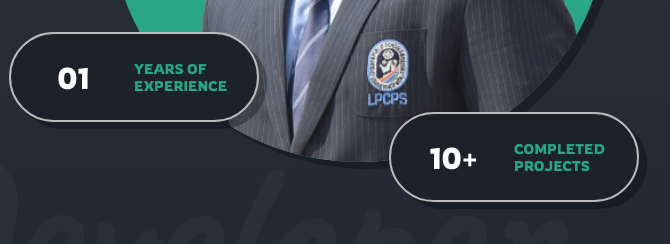
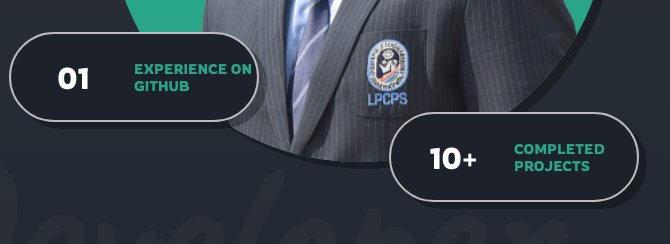
Before and after one commit to AbhishekSingh1310/Portfolio_Website_, a plain HTML site: page index.html in a window 1280 px wide. Shown: the part 583-827 px from the top of the page, 610-1280 px from the left. Drawn offline with Linux system fonts and the light colour scheme; a web font is replaced by a local one.

Commit message:
Update index.html

```diff
--- a/index.html
+++ b/index.html
@@ -64,7 +64,7 @@
                     </div>
                     <div class="dev-experience dev-work">
                         <span>01</span>
-                        <span>years of experience</span>
+                        <span>experience on Github</span>
                     </div>
                     <div class="dev-projects dev-work">
                         <span>10+</span>
```
